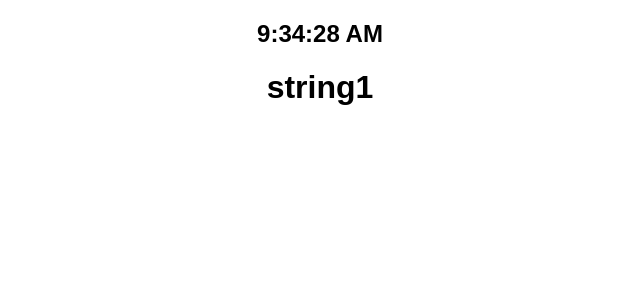
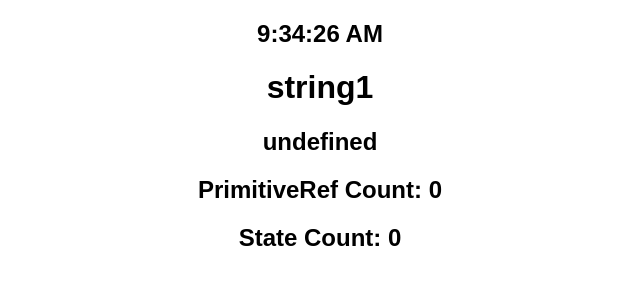
Before and after one commit to yashpriyam/intermediate-react, a React (Create React App) app: page / in a window 1280 px wide. Shown: the top 300 px of the page, without its empty margins (320-960 px from the left). Built offline with nearby package versions, Linux system fonts and the light colour scheme.

Commit message:
useRef object

```diff
--- a/src/App.js
+++ b/src/App.js
@@ -1,5 +1,6 @@
 import UseEffectApp from "../src/Hooks/useEffect";
 import { Parent } from "./Hooks/useContext";
+import { RefComp } from "./Hooks/useRef";
 import "./styles.css";
 
 export default function App() {
@@ -7,6 +8,7 @@ export default function App() {
     <div className="App">
       <UseEffectApp />
       <Parent />
+      <RefComp />
     </div>
   );
 }
--- /dev/null
+++ b/src/Hooks/useRef.js
@@ -0,0 +1,20 @@
+import { useRef, useState } from "react";
+
+export const RefComp = () => {
+  const newRef = useRef(0);
+  const primitiveRef = useRef(0);
+  const [state, setState] = useState(0);
+
+  const headerClick = () => {
+    primitiveRef.current++;
+    setState(state + 1);
+    newRef.current.innerHTML = state;
+  };
+  return (
+    <div onClick={headerClick}>
+      <h2 ref={newRef}>{`${newRef.current.innerHTML}`}</h2>
+      <h2>{`PrimitiveRef Count: ${primitiveRef.current}`}</h2>
+      <h2>{`State Count: ${state}`}</h2>
+    </div>
+  );
+};
```
